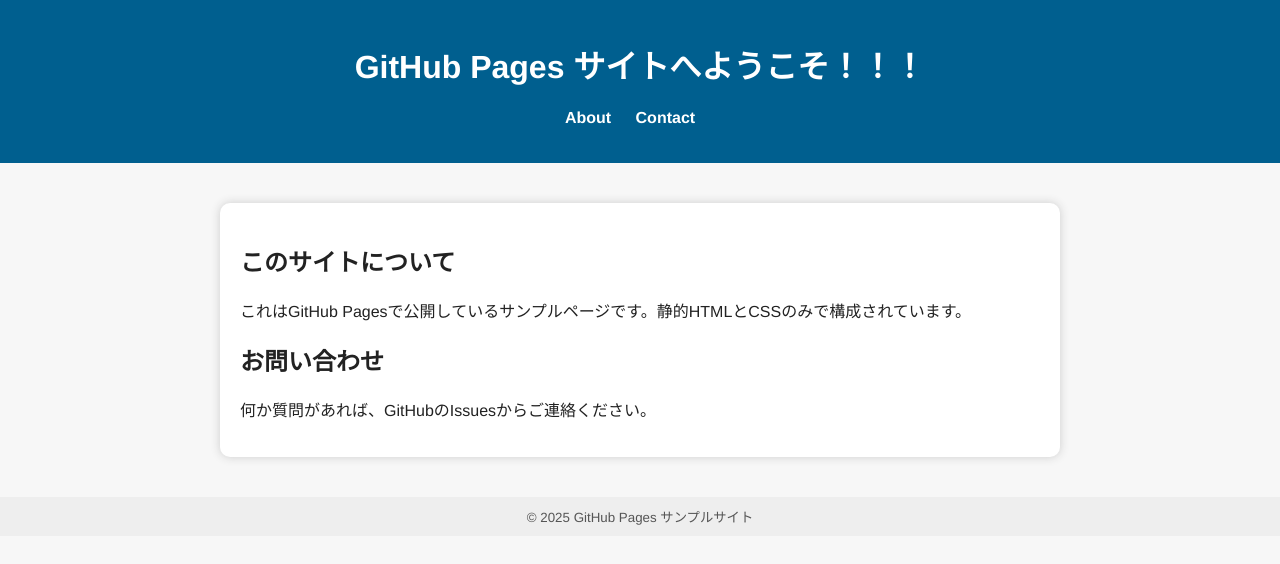
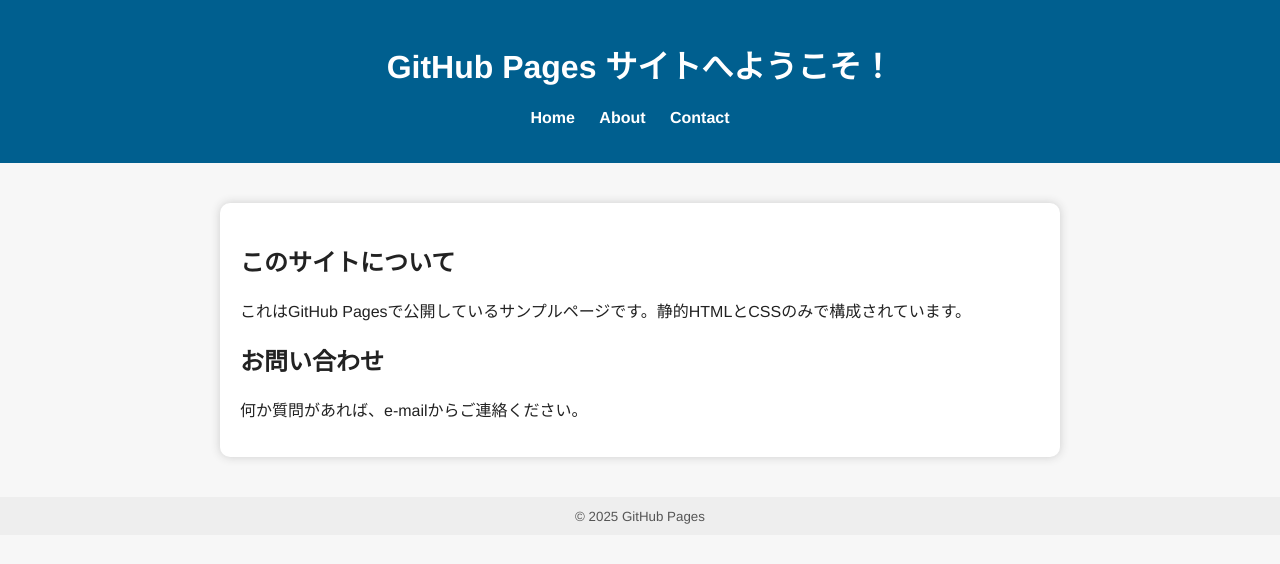
Before and after one commit to shohei020212/shohei0212, a plain HTML site: page index.html in a window 1280 px wide. Drawn offline with Linux system fonts and the light colour scheme.

Commit message:
add header html

```diff
--- /dev/null
+++ b/header.html
@@ -0,0 +1,10 @@
+<header>
+    <h1>GitHub Pages サイトへようこそ！</h1>
+    <nav>
+        <ul>
+        <li><a href="index.html">Home</a></li>
+        <li><a href="#about">About</a></li>
+        <li><a href="#contact">Contact</a></li>
+        </ul>
+    </nav>
+</header>
--- a/index.html
+++ b/index.html
@@ -6,15 +6,7 @@
     <link rel="stylesheet" href="style.css">
   </head>
   <body>
-  <header>
-    <h1>GitHub Pages サイトへようこそ！！！</h1>
-    <nav>
-      <ul>
-        <li><a href="#about">About</a></li>
-        <li><a href="#contact">Contact</a></li>
-      </ul>
-    </nav>
-  </header>
+    <div id="header"></div>
 
     <main>
       <section id="about">
@@ -26,13 +18,18 @@
       <section id="contact">
         <h2>お問い合わせ</h2>
         <p>
-        何か質問があれば、GitHubのIssuesからご連絡ください。
+          何か質問があれば、e-mailからご連絡ください。
         </p>
       </section>
     </main>
+    <script>
+      fetch("./header.html")
+        .then((response) => response.text())
+        .then((data) => document.querySelector("#header").innerHTML = data)
+    </script>
 
     <footer>
-    <small>&copy; 2025 GitHub Pages サンプルサイト</small>
+      <small>&copy; 2025 GitHub Pages</small>
     </footer>
   </body>
 </html>
```
Lines whose indentation alone changed are shown as unchanged.
